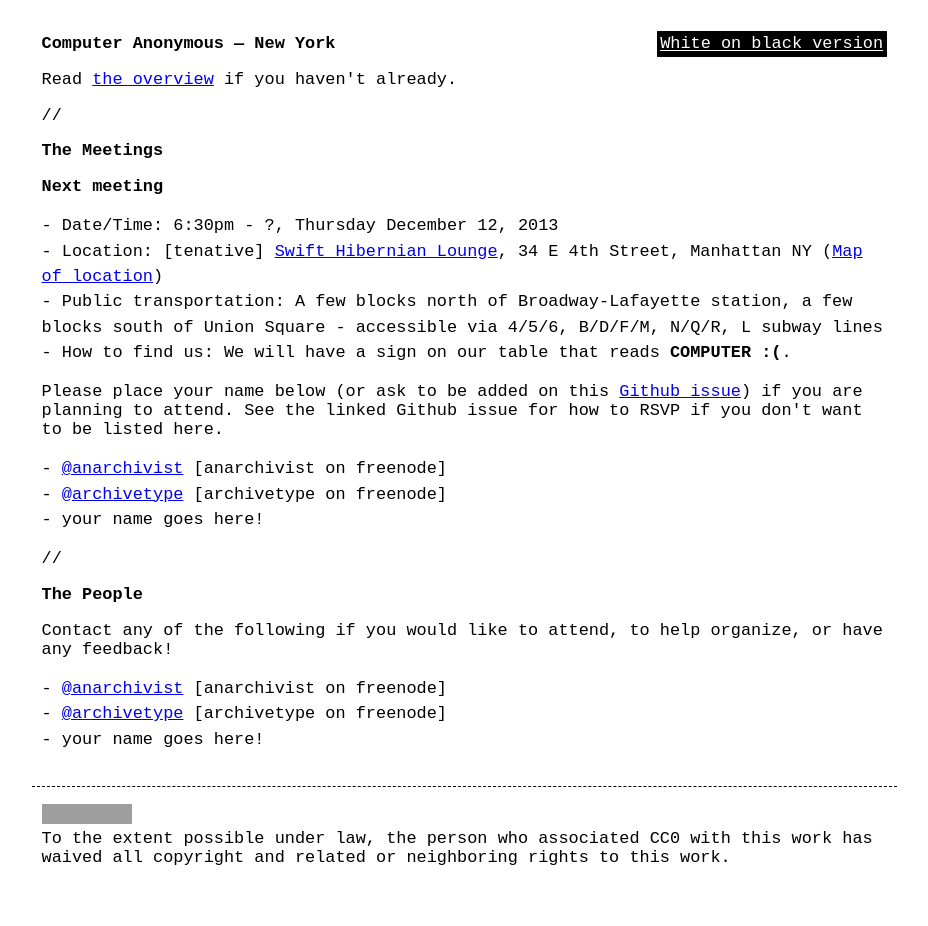
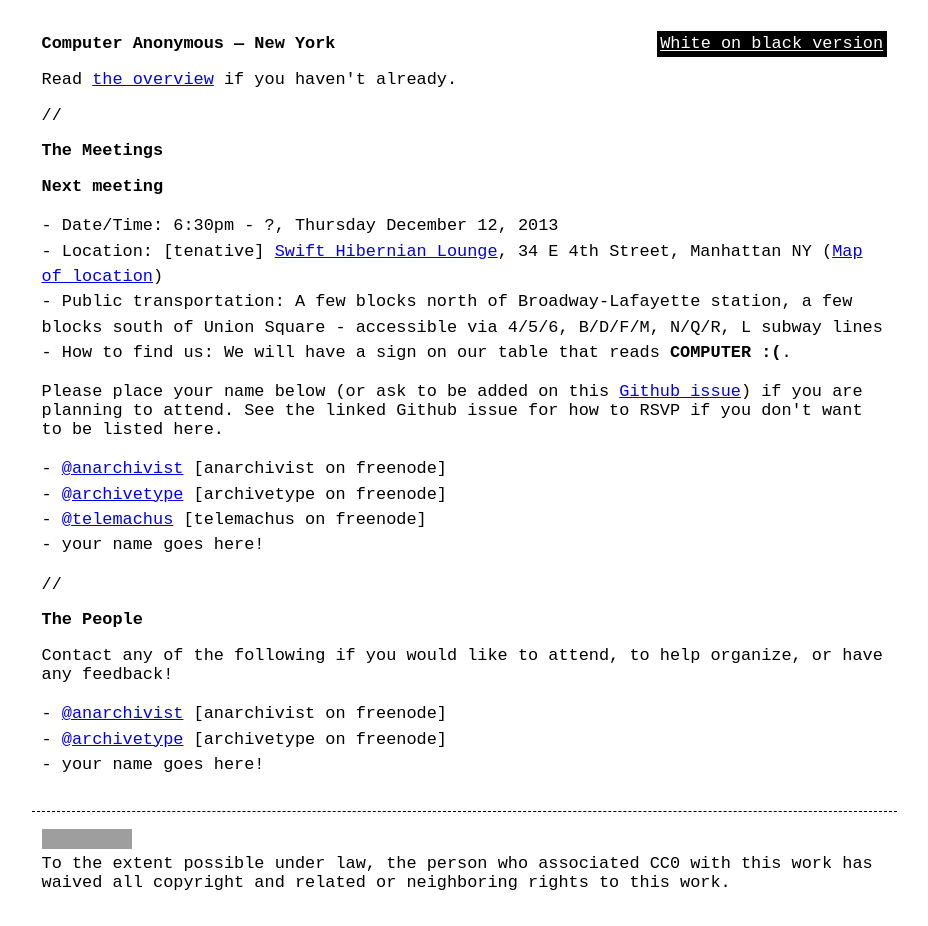
Before and after one commit to computeranonymous/computer, a Jekyll site: the page built from us_newyork.html, in a window 1280 px wide. Shown: the whole page, without its empty margins (176-1104 px from the left). Built offline with Jekyll 4.4.1, drawn with Linux system fonts in a browser that asks for light colours; before the commit the page ends 900 px from its top, so only the background shows below that; grey boxes are pictures that could not be loaded.

Commit message:
Add myself to the nyc attendees

```diff
--- a/us_newyork.html
+++ b/us_newyork.html
@@ -24,6 +24,7 @@
 <ul>
     <li><a href="https://twitter.com/anarchivist">@anarchivist</a> [anarchivist on freenode]</li>
     <li><a href="https://twitter.com/archivetype">@archivetype</a> [archivetype on freenode]</li>
+    <li><a href="https://twitter.com/telemachus">@telemachus</a> [telemachus on freenode]</li>
     <li>your name goes here!</li>
 </ul>
 
```
